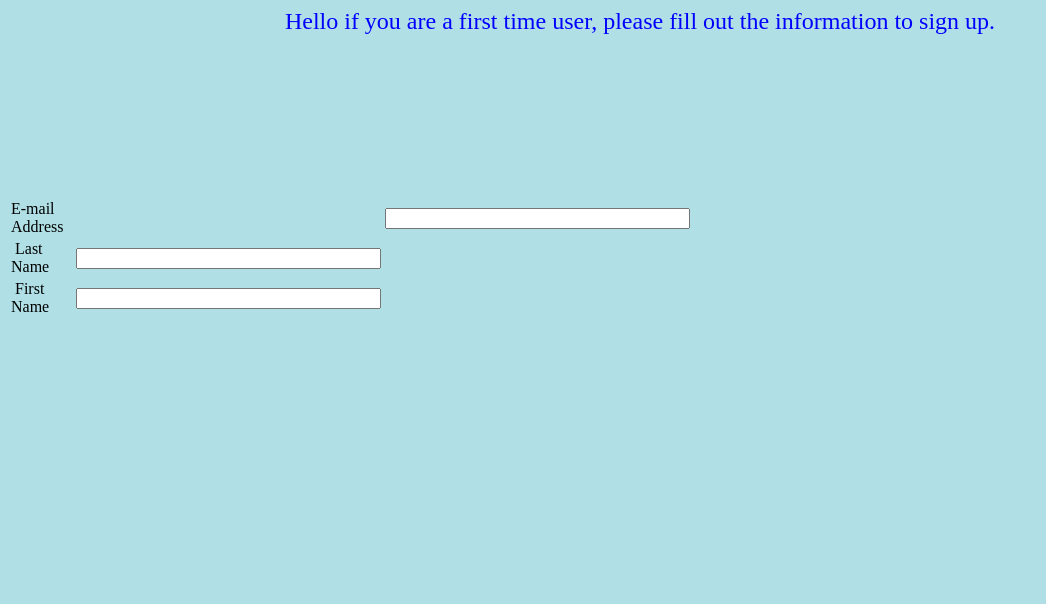
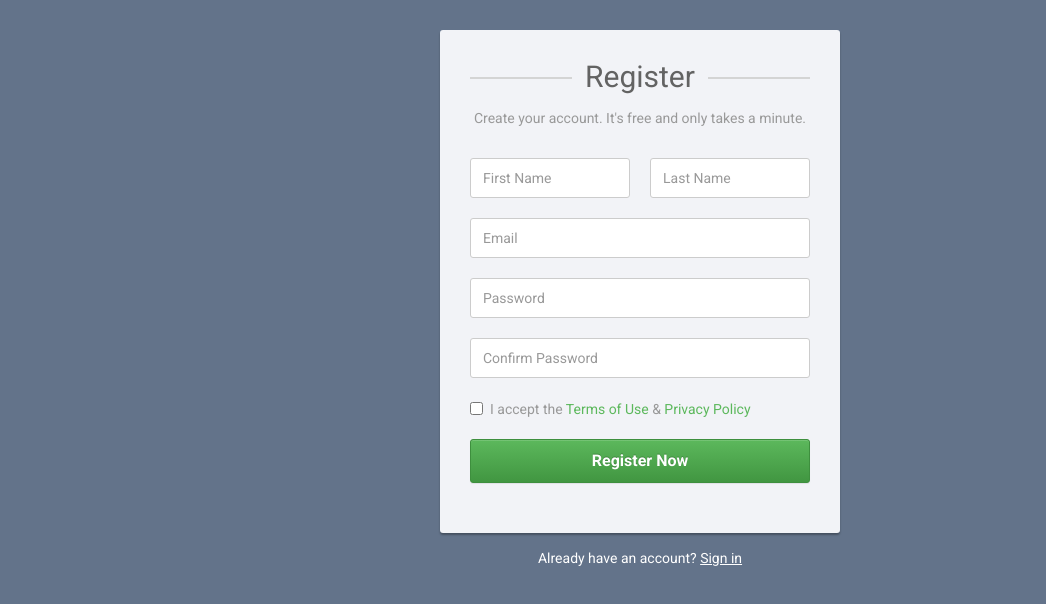
Before and after one commit to SparkDevTeams/upectf, a plain HTML site: page signup.html in a window 1280 px wide. Shown: the whole page, without its empty margins (0-1046 px from the left). Drawn offline with nearby package versions, Linux system fonts and the light colour scheme.

Commit message:
Update signup.html

```diff
--- a/signup.html
+++ b/signup.html
@@ -1,31 +1,133 @@
- <html>
- <header>
- <title>Signup</title>
-   <link rel="stylesheet" href="style.css">
- </header>
-
+<!DOCTYPE html>
+<html lang="en">
+<head>
+<meta charset="utf-8">
+<meta http-equiv="X-UA-Compatible" content="IE=edge">
+<meta name="viewport" content="width=device-width, initial-scale=1">
+<link href="https://fonts.googleapis.com/css?family=Roboto:400,700" rel="stylesheet">
+<title>Bootstrap Simple Registration Form</title>
+<link rel="stylesheet" href="https://maxcdn.bootstrapcdn.com/bootstrap/3.3.7/css/bootstrap.min.css">
+<link rel="stylesheet" href="https://maxcdn.bootstrapcdn.com/bootstrap/3.3.7/css/bootstrap-theme.min.css">
+<script src="https://ajax.googleapis.com/ajax/libs/jquery/1.12.4/jquery.min.js"></script>
+<script src="https://maxcdn.bootstrapcdn.com/bootstrap/3.3.7/js/bootstrap.min.js"></script>
+<style>
+	body {
+		color: #fff;
+		background: #63738a;
+		font-family: 'Roboto', sans-serif;
+	}
+    .form-control{
+		height: 40px;
+		box-shadow: none;
+		color: #969fa4;
+	}
+	.form-control:focus{
+		border-color: #5cb85c;
+	}
+    .form-control, .btn{
+        border-radius: 3px;
+    }
+	.signup-form{
+		width: 400px;
+		margin: 0 auto;
+		padding: 30px 0;
+	}
+	.signup-form h2{
+		color: #636363;
+        margin: 0 0 15px;
+		position: relative;
+		text-align: center;
+    }
+	.signup-form h2:before, .signup-form h2:after{
+		content: "";
+		height: 2px;
+		width: 30%;
+		background: #d4d4d4;
+		position: absolute;
+		top: 50%;
+		z-index: 2;
+	}
+	.signup-form h2:before{
+		left: 0;
+	}
+	.signup-form h2:after{
+		right: 0;
+	}
+    .signup-form .hint-text{
+		color: #999;
+		margin-bottom: 30px;
+		text-align: center;
+	}
+    .signup-form form{
+		color: #999;
+		border-radius: 3px;
+    	margin-bottom: 15px;
+        background: #f2f3f7;
+        box-shadow: 0px 2px 2px rgba(0, 0, 0, 0.3);
+        padding: 30px;
+    }
+	.signup-form .form-group{
+		margin-bottom: 20px;
+	}
+	.signup-form input[type="checkbox"]{
+		margin-top: 3px;
+	}
+	.signup-form .btn{
+        font-size: 16px;
+        font-weight: bold;
+		min-width: 140px;
+        outline: none !important;
+    }
+	.signup-form .row div:first-child{
+		padding-right: 10px;
+	}
+	.signup-form .row div:last-child{
+		padding-left: 10px;
+	}
+    .signup-form a{
+		color: #fff;
+		text-decoration: underline;
+	}
+    .signup-form a:hover{
+		text-decoration: none;
+	}
+	.signup-form form a{
+		color: #5cb85c;
+		text-decoration: none;
+	}
+	.signup-form form a:hover{
+		text-decoration: underline;
+	}
+</style>
+</head>
 <body>
-    <center>  <font face="Times New Roman" color="blue" size="5">
-        Hello if you are a first time user, please fill out the information to sign up.
-
-
-    </center>
-   <table>
-    <br><br><br>
-
-
- <center>
-
-
-
-                 <tr><td width="5%" text-align:"left;">E-mail Address</td> <td style="width: 20%;"> <td><input type="text" size="35" maxlength="256" name="Email"></td></tr>  <br>
-                 <tr><td width="45">&nbsp;Last Name</td><td><input type="text" size="35" maxlength="256" name="LastNam">  </td></tr>         <br>
-                 <tr><td width="45">&nbsp;First Name</td><td><input type="text" size="35" maxlength="256" name="FirstNam">  </td></tr>       <br>
-
-
-</table>
-</center>
-
-
+<div class="signup-form">
+    <form action="/examples/actions/confirmation.php" method="post">
+		<h2>Register</h2>
+		<p class="hint-text">Create your account. It's free and only takes a minute.</p>
+        <div class="form-group">
+			<div class="row">
+				<div class="col-xs-6"><input type="text" class="form-control" name="first_name" placeholder="First Name" required="required"></div>
+				<div class="col-xs-6"><input type="text" class="form-control" name="last_name" placeholder="Last Name" required="required"></div>
+			</div>
+        </div>
+        <div class="form-group">
+        	<input type="email" class="form-control" name="email" placeholder="Email" required="required">
+        </div>
+		<div class="form-group">
+            <input type="password" class="form-control" name="password" placeholder="Password" required="required">
+        </div>
+		<div class="form-group">
+            <input type="password" class="form-control" name="confirm_password" placeholder="Confirm Password" required="required">
+        </div>
+        <div class="form-group">
+			<label class="checkbox-inline"><input type="checkbox" required="required"> I accept the <a href="#">Terms of Use</a> &amp; <a href="#">Privacy Policy</a></label>
+		</div>
+		<div class="form-group">
+            <button type="submit" class="btn btn-success btn-lg btn-block">Register Now</button>
+        </div>
+    </form>
+	<div class="text-center">Already have an account? <a href="Login.html">Sign in</a></div>
+</div>
 </body>
 </html>
```
